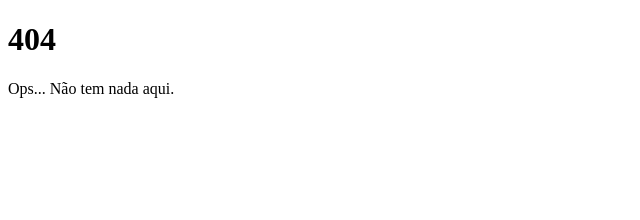
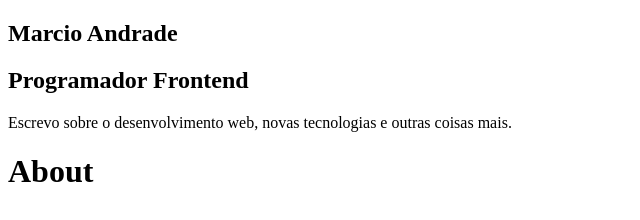
Before and after one commit to marcioandradejs/my-blog-gatsby, a Gatsby site: page /about in a window 1280 px wide. Before the commit this address had no page. Shown: the whole page, without its empty margins (0-640 px from the left). Built offline with nearby package versions, Linux system fonts and the light colour scheme; Gatsby itself is replaced by a stand-in of ours.

Commit message:
Profile component

```diff
--- /dev/null
+++ b/src/components/Profile/index.js
@@ -0,0 +1,14 @@
+import React from "react"
+
+const Profile = () => (
+  <div className="Profile-wrapper">
+    <h1>Marcio Andrade</h1>
+    <h2>Programador Frontend</h2>
+    <p>
+      Escrevo sobre o desenvolvimento web, novas tecnologias e outras coisas
+      mais.
+    </p>
+  </div>
+)
+
+export default Profile
--- a/src/components/layout.js
+++ b/src/components/layout.js
@@ -1,15 +1,16 @@
-/**
- * Layout component that queries for data
- * with Gatsby's useStaticQuery component
- *
- * See: https://www.gatsbyjs.com/docs/use-static-query/
- */
-
 import * as React from "react"
 import PropTypes from "prop-types"
+import Profile from "./Profile"
 
 const Layout = ({ children }) => {
-  return <main>{children}</main>
+  return (
+    <>
+      <aside>
+        <Profile />
+      </aside>
+      <main>{children}</main>
+    </>
+  )
 }
 
 Layout.propTypes = {
--- /dev/null
+++ b/src/pages/about.js
@@ -0,0 +1,12 @@
+import React from "react"
+import Layout from "../components/layout"
+import Seo from "../components/seo"
+
+const AboutPage = () => (
+  <Layout>
+    <Seo title="About" />
+    <h1>About</h1>
+  </Layout>
+)
+
+export default AboutPage
```
